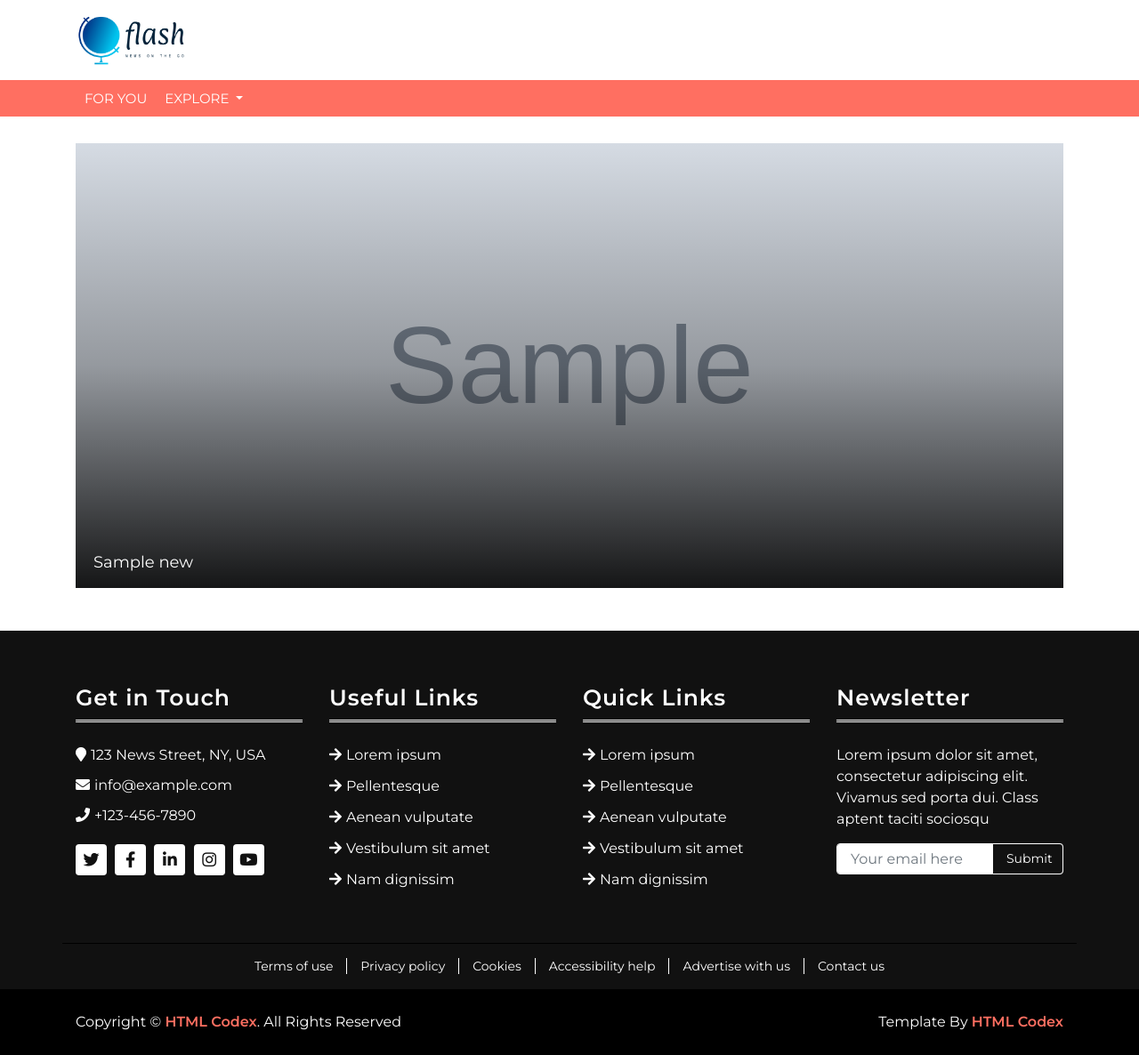
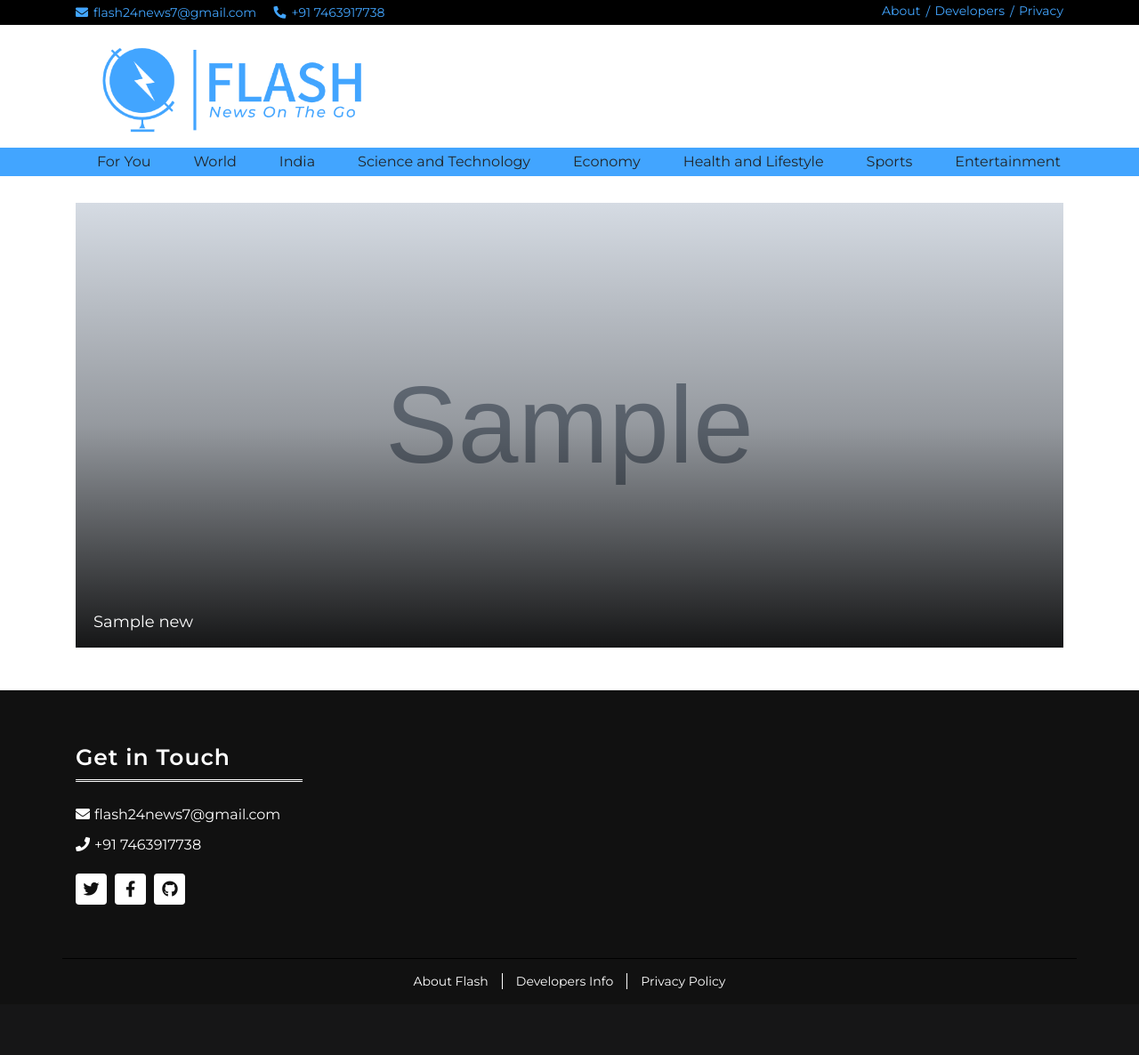
Before and after one commit to Rohini13/Flash, a Django app: template news/templates/news/home_alt.html in a window 1280 px wide. Shown: the whole page at 89% size. After the commit the page ends 1112 px from the top, so only its background shows below. Run offline with Django 3.2, Linux system fonts and the light colour scheme; the template is opened without the code that fills it: most values are stand-ins (such as "Sample title", 1, 10 or a date in 2020); grey boxes marked "Sample" are stand-in pictures; some libraries are stand-ins or nearby versions.

Commit message:
frontend

```diff
--- a/news/static/news/style.css
+++ b/news/static/news/style.css
@@ -11,7 +11,7 @@ body {
 }
 
 a {
-    color: #FF6F61;
+    color: #094ca0;
     transition: 0.5s;
 }
 
@@ -133,7 +133,7 @@ button.btn:hover {
 .top-bar .tb-contact p {
     display: inline-block;
     margin: 0;
-    color: #FF6F61;
+    color: #42A5FF;
     font-size: 14px;
 }
 
@@ -151,7 +151,7 @@ button.btn:hover {
 }
 
 .top-bar .tb-menu a {
-    color: #FF6F61;
+    color: #42A5FF;
     font-size: 14px;
     margin: 0 8px;
 }
@@ -168,7 +168,7 @@ button.btn:hover {
     position: absolute;
     content: "/";
     margin: 1px 0 0 6px;
-    color: #FF6F61;
+    color: #42A5FF;
     font-size: 14px;
 }
 
@@ -188,22 +188,20 @@ button.btn:hover {
 /*********** Brand CSS ************/
 /**********************************/
 .brand {
-    margin: 15px 0;
+    margin: 2px 0;
     background: #ffffff;
 }
 
 .brand .b-logo {
-    text-align: left;
-    overflow: hidden;
+    text-align: center;
 }
 
 .brand .b-logo a img {
-    max-width: 100%;
-    max-height: 60px;
+    max-width: 350px;
+    max-height: 320px;
 }
 
 .brand .b-ads {
-    overflow: hidden;
 }
 
 .brand .b-ads a img {
@@ -236,18 +234,18 @@ button.btn:hover {
     right: 15px;
     border: none;
     background: none;
-    color: #FF6F61;
+    color: #42A5FF;
     border-radius: 0 4px 4px 0;
 }
 
 .brand .b-search button:hover {
-    background: #FF6F61;
+    background: #42A5FF;
     color: #ffffff;
 }
 
 @media (min-width: 768px) {
     .brand {
-        max-height: 90px;
+        max-height: 150px;
     }
 }
 
@@ -309,7 +307,7 @@ button.btn:hover {
 @media (min-width: 768px) {
     .nav-bar,
     .nav-bar .navbar {
-        background: #FF6F61 !important;
+        background: #42A5FF !important;
     }
 
     .nav-bar .navbar-brand {
--- a/news/templates/news/home_alt.html
+++ b/news/templates/news/home_alt.html
@@ -3,7 +3,7 @@
 <html lang="en">
     <head>
         <meta charset="utf-8">
-        <title>Bootstrap News Template - Free HTML Templates</title>
+        <title>{{ title }}</title>
         <meta content="width=device-width, initial-scale=1.0" name="viewport">
         <meta content="Bootstrap News Template - Free HTML Templates" name="keywords">
         <meta content="Bootstrap News Template - Free HTML Templates" name="description">
@@ -25,6 +25,28 @@
     </head>
 
     <body>
+        <!-- Top Bar Start -->
+        <div class="top-bar">
+            <div class="container">
+                <div class="row">
+                    <div class="col-md-6">
+                        <div class="tb-contact">
+                            <p><i class="fas fa-envelope"></i>flash24news7@gmail.com</p>
+                            <p><i class="fas fa-phone-alt"></i>+91 7463917738</p>
+                        </div>
+                    </div>
+                    <div class="col-md-6">
+                        <div class="tb-menu">
+                            <a href="">About</a>
+                            <a href="">Developers</a>
+                            <a href="">Privacy</a>
+                        </div>
+                    </div>
+                </div>
+            </div>
+        </div>
+        <!-- Top Bar Start -->
+
         <!-- Brand Start -->
         <div class="brand">
             <div class="container">
@@ -32,7 +54,7 @@
                     <div class="col-lg-3 col-md-4">
                         <div class="b-logo">
                             <a href="index.html">
-                                <img src="../../static/news/images/logo.png" alt="Logo">
+                                <img src="../../static/news/images/flash.png" alt="Logo" >
                             </a>
                         </div>
                     </div>
@@ -52,27 +74,19 @@
 
                   <div class="collapse navbar-collapse" id="navbarSupportedContent">
                     <ul class="navbar-nav mr-auto">
-                      <li class="nav-item">
-                        <a class="nav-link" href="#">For You</a>
-                      </li>
-                      <li class="nav-item dropdown">
-                        <a class="nav-link dropdown-toggle" href="#" id="navbarDropdown" role="button" data-toggle="dropdown" aria-haspopup="true" aria-expanded="false">
-                          Explore
-                        </a>
-                        <div class="dropdown-menu" aria-labelledby="navbarDropdown">
-                          <a class="dropdown-item" href="{% url 'index1' %}">World</a>
-                          <a class="dropdown-item" href="{% url 'index2' %}">Local</a>
-                          <a class="dropdown-item" href="{% url 'index3' %}">Science and Technology</a>
-                          <a class="dropdown-item" href="{% url 'index4' %}">Business and Economy</a>
-                          <a class="dropdown-item" href="{% url 'index5' %}">Health and Lifestyle</a>
-                          <a class="dropdown-item" href="{% url 'index6' %}">Sports</a>
-                          <a class="dropdown-item" href="{% url 'index7' %}">Entertainment</a>
-                        </div>
-                      </li>
+                      <li class="nav-item"><a class="dropdown-item" href="#">For You</a></li>
+                        <li class="nav-item"><a class="dropdown-item" href="{% url 'index1' %}">World</a></li>
+                        <li class="nav-item"><a class="dropdown-item" href="{% url 'index2' %}">India</a></li>
+                        <li class="nav-item"><a class="dropdown-item" href="{% url 'index3' %}">Science and Technology</a></li>
+                        <li class="nav-item"><a class="dropdown-item" href="{% url 'index4' %}">Economy</a></li>
+                        <li class="nav-item"><a class="dropdown-item" href="{% url 'index5' %}">Health and Lifestyle</a></li>
+                        <li class="nav-item"><a class="dropdown-item" href="{% url 'index6' %}">Sports</a></li>
+                        <li class="nav-item"><a class="dropdown-item" href="{% url 'index7' %}">Entertainment</a></li>
                     </ul>
                   </div>
+
                 </nav>
-        </div>
+            </div>
         </div>
         <!-- Nav Bar End -->
 
@@ -83,15 +97,17 @@
                     <div class="container">
                         <div class="row tn-slider">
                             {% for a in news%}
+                                {% for t in a %}
                                 <div class="container">
                                 <div class="tn-img">
-                                    <img style="height: 500px" src={{ a.image }} />
+                                    <img style="height: 500px" src={{ t.image }} />
                                     <div class="tn-title">
-                                        <a href="">{{ a.title }}</a>
+                                        <a href="">{{ t.title }}</a>
                                     </div>
                                 </div>
                                 </div>
                             {% endfor %}
+                        {% endfor %}
                         </div>
                     </div>
                 </div>
@@ -107,60 +123,61 @@
                         <div class="footer-widget">
                             <h3 class="title">Get in Touch</h3>
                             <div class="contact-info">
-                                <p><i class="fa fa-map-marker"></i>123 News Street, NY, USA</p>
-                                <p><i class="fa fa-envelope"></i>info@example.com</p>
-                                <p><i class="fa fa-phone"></i>+123-456-7890</p>
+{#                                <p><i class="fa fa-map-marker"></i>123 News Street, NY, USA</p>#}
+                                <p><i class="fa fa-envelope"></i>flash24news7@gmail.com</p>
+                                <p><i class="fa fa-phone"></i>+91 7463917738</p>
                                 <div class="social">
                                     <a href=""><i class="fab fa-twitter"></i></a>
                                     <a href=""><i class="fab fa-facebook-f"></i></a>
-                                    <a href=""><i class="fab fa-linkedin-in"></i></a>
-                                    <a href=""><i class="fab fa-instagram"></i></a>
-                                    <a href=""><i class="fab fa-youtube"></i></a>
+                                    <a href=""><i class="fab fa-github"></i></a>
+{#                                    <a href=""><i class="fab fa-linkedin-in"></i></a>#}
+{#                                    <a href=""><i class="fab fa-instagram"></i></a>#}
+{#                                    <a href=""><i class="fab fa-youtube"></i></a>#}
                                 </div>
                             </div>
                         </div>
                     </div>
 
-                    <div class="col-lg-3 col-md-6">
-                        <div class="footer-widget">
-                            <h3 class="title">Useful Links</h3>
-                            <ul>
-                                <li><a href="#">Lorem ipsum</a></li>
-                                <li><a href="#">Pellentesque</a></li>
-                                <li><a href="#">Aenean vulputate</a></li>
-                                <li><a href="#">Vestibulum sit amet</a></li>
-                                <li><a href="#">Nam dignissim</a></li>
-                            </ul>
-                        </div>
-                    </div>
-
-                    <div class="col-lg-3 col-md-6">
-                        <div class="footer-widget">
-                            <h3 class="title">Quick Links</h3>
-                            <ul>
-                                <li><a href="#">Lorem ipsum</a></li>
-                                <li><a href="#">Pellentesque</a></li>
-                                <li><a href="#">Aenean vulputate</a></li>
-                                <li><a href="#">Vestibulum sit amet</a></li>
-                                <li><a href="#">Nam dignissim</a></li>
-                            </ul>
-                        </div>
-                    </div>
-
-                    <div class="col-lg-3 col-md-6">
-                        <div class="footer-widget">
-                            <h3 class="title">Newsletter</h3>
-                            <div class="newsletter">
-                                <p>
-                                    Lorem ipsum dolor sit amet, consectetur adipiscing elit. Vivamus sed porta dui. Class aptent taciti sociosqu
-                                </p>
-                                <form>
-                                    <input class="form-control" type="email" placeholder="Your email here">
-                                    <button class="btn">Submit</button>
-                                </form>
-                            </div>
-                        </div>
-                    </div>
+{#                    <div class="col-lg-3 col-md-6">#}
+{#                        <div class="footer-widget">#}
+{#                            <h3 class="title">Useful Links</h3>#}
+{#                            <ul>#}
+{#                                <li><a href="#">Lorem ipsum</a></li>#}
+{#                                <li><a href="#">Pellentesque</a></li>#}
+{#                                <li><a href="#">Aenean vulputate</a></li>#}
+{#                                <li><a href="#">Vestibulum sit amet</a></li>#}
+{#                                <li><a href="#">Nam dignissim</a></li>#}
+{#                            </ul>#}
+{#                        </div>#}
+{#                    </div>#}
+{##}
+{#                    <div class="col-lg-3 col-md-6">#}
+{#                        <div class="footer-widget">#}
+{#                            <h3 class="title">Quick Links</h3>#}
+{#                            <ul>#}
+{#                                <li><a href="#">Lorem ipsum</a></li>#}
+{#                                <li><a href="#">Pellentesque</a></li>#}
+{#                                <li><a href="#">Aenean vulputate</a></li>#}
+{#                                <li><a href="#">Vestibulum sit amet</a></li>#}
+{#                                <li><a href="#">Nam dignissim</a></li>#}
+{#                            </ul>#}
+{#                        </div>#}
+{#                    </div>#}
+{##}
+{#                    <div class="col-lg-3 col-md-6">#}
+{#                        <div class="footer-widget">#}
+{#                            <h3 class="title">Newsletter</h3>#}
+{#                            <div class="newsletter">#}
+{#                                <p>#}
+{#                                    Lorem ipsum dolor sit amet, consectetur adipiscing elit. Vivamus sed porta dui. Class aptent taciti sociosqu#}
+{#                                </p>#}
+{#                                <form>#}
+{#                                    <input class="form-control" type="email" placeholder="Your email here">#}
+{#                                    <button class="btn">Submit</button>#}
+{#                                </form>#}
+{#                            </div>#}
+{#                        </div>#}
+{#                    </div>#}
                 </div>
             </div>
         </div>
@@ -170,31 +187,28 @@
         <div class="footer-menu">
             <div class="container">
                 <div class="f-menu">
-                    <a href="">Terms of use</a>
-                    <a href="">Privacy policy</a>
-                    <a href="">Cookies</a>
-                    <a href="">Accessibility help</a>
-                    <a href="">Advertise with us</a>
-                    <a href="">Contact us</a>
+                    <a href="">About Flash</a>
+                    <a href="">Developers Info</a>
+                    <a href="">Privacy Policy</a>
                 </div>
             </div>
         </div>
         <!-- Footer Menu End -->
 
-        <!-- Footer Bottom Start -->
-        <div class="footer-bottom">
-            <div class="container">
-                <div class="row">
-                    <div class="col-md-6 copyright">
-                        <p>Copyright &copy; <a href="https://htmlcodex.com">HTML Codex</a>. All Rights Reserved</p>
-                    </div>
-
-                    <div class="col-md-6 template-by">
-                        <p>Template By <a href="https://htmlcodex.com">HTML Codex</a></p>
-                    </div>
-                </div>
-            </div>
-        </div>
+{#        <!-- Footer Bottom Start -->#}
+{#        <div class="footer-bottom">#}
+{#            <div class="container">#}
+{#                <div class="row">#}
+{#                    <div class="col-md-6 copyright">#}
+{#                        <p>Copyright &copy; <a href="https://htmlcodex.com">HTML Codex</a>. All Rights Reserved</p>#}
+{#                    </div>#}
+{##}
+{#                    <div class="col-md-6 template-by">#}
+{#                        <p>Template By <a href="https://htmlcodex.com">HTML Codex</a></p>#}
+{#                    </div>#}
+{#                </div>#}
+{#            </div>#}
+{#        </div>#}
         <!-- Footer Bottom End -->
 
         <!-- Back to Top -->
```
Also changed, not shown: other parts of news/static/news/style.css (+32 -32 lines), news/sources.py (+32 -32 lines), news/views.py (+11 -17 lines), news/static/news/images/flash.png (added).
